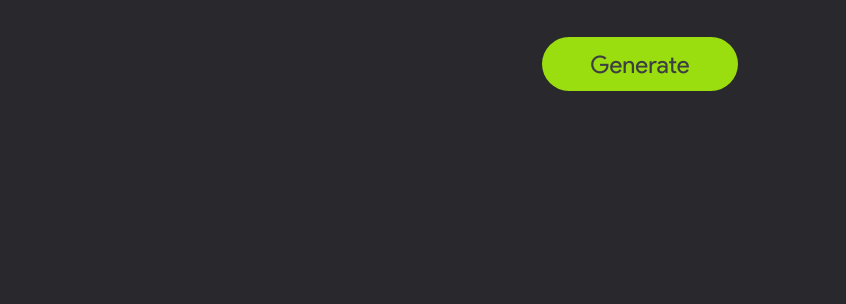
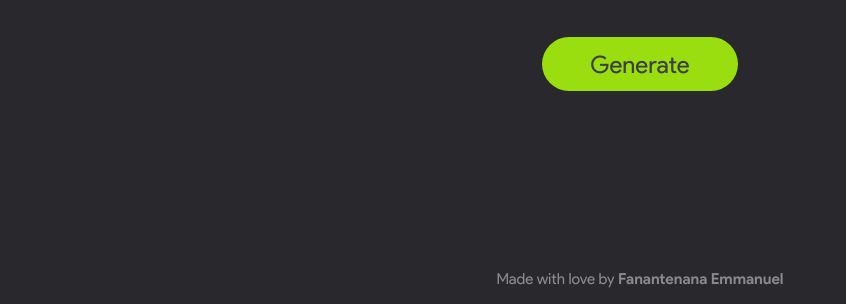
Before and after one commit to Manu3609/Random-number-generator, a plain HTML site: page index.html in a window 1280 px wide. Shown: the part 496-800 px from the top of the page, without its empty margins (0-846 px from the left). Drawn offline with Linux system fonts and the light colour scheme.

Commit message:
feat: footer

```diff
--- a/assets/css/index.css
+++ b/assets/css/index.css
@@ -154,6 +154,18 @@ body {
 .box form button:hover {
     background: var(--DarkGreen);
 }
+.box .footer {
+    position: absolute;
+    bottom: 1rem;
+    text-align: center;
+    font-size: .95rem;
+}
+.box .footer a {
+    transition: .5s ease;
+}
+.box .footer a:hover {
+    color: var(--DarkGreen);
+}
 .socials {
     background: var(--Grey);
     position: absolute;
--- a/assets/js/index.js
+++ b/assets/js/index.js
@@ -13,8 +13,8 @@ const maxLabel = document.querySelector("#maxLabel")
 let arrayNumber = []
 let x = 0
 let y = 0
-let min = 00
-let max = 00
+let min = 0
+let max = 0
 numbersContainer.classList.remove("isGenerated")
 const randomNumber = (min, max) => {
     arrayNumber = []
--- a/index.html
+++ b/index.html
@@ -38,6 +38,7 @@
 
             <button type="submit">Generate</button>
         </form>
+        <p class="footer">Made with love by <span><a href="https://github.com/Manu3609">Fanantenana Emmanuel</a></span></p>
     </div>
     <div class="socials">
         <a href="https://github.com/Manu3609">
```
